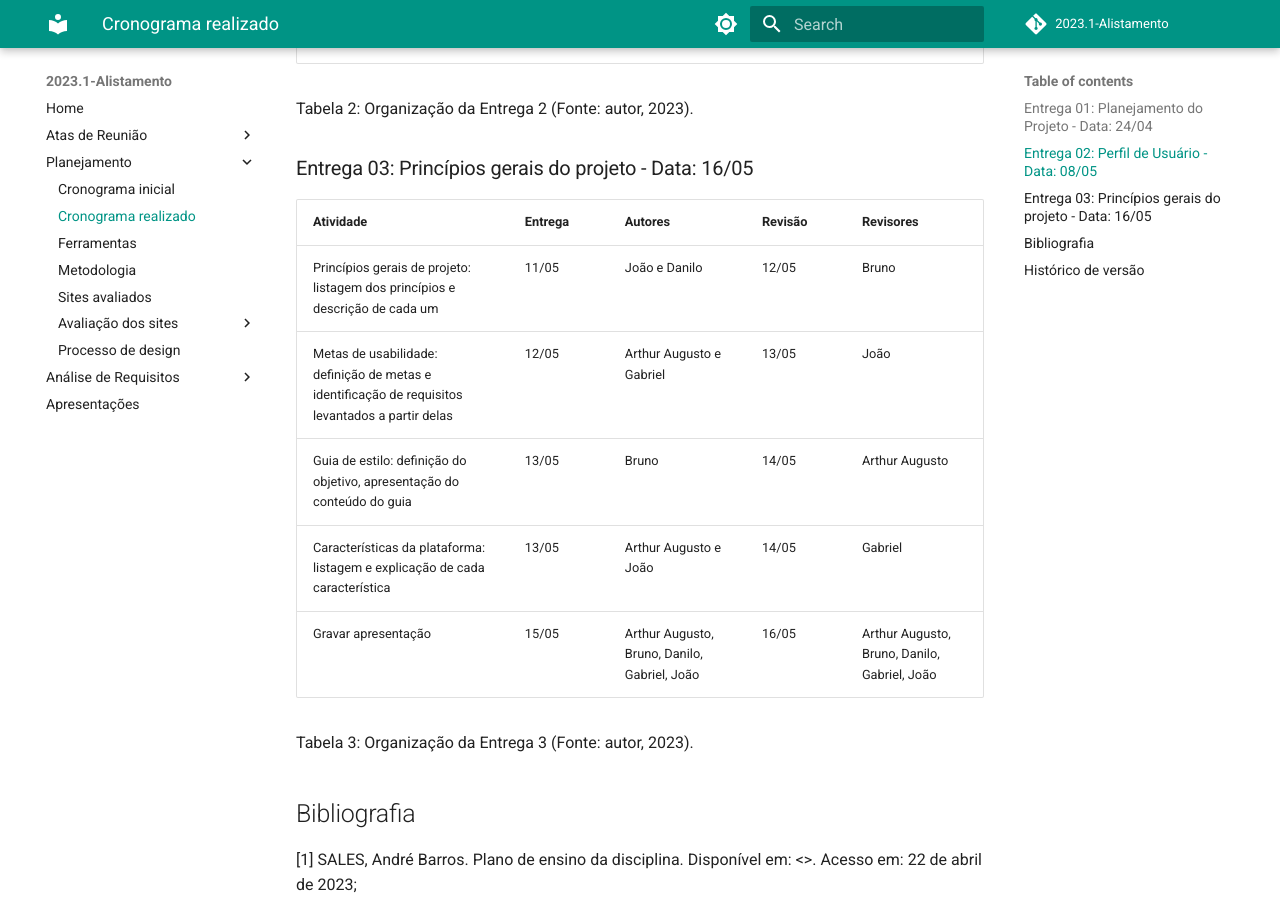
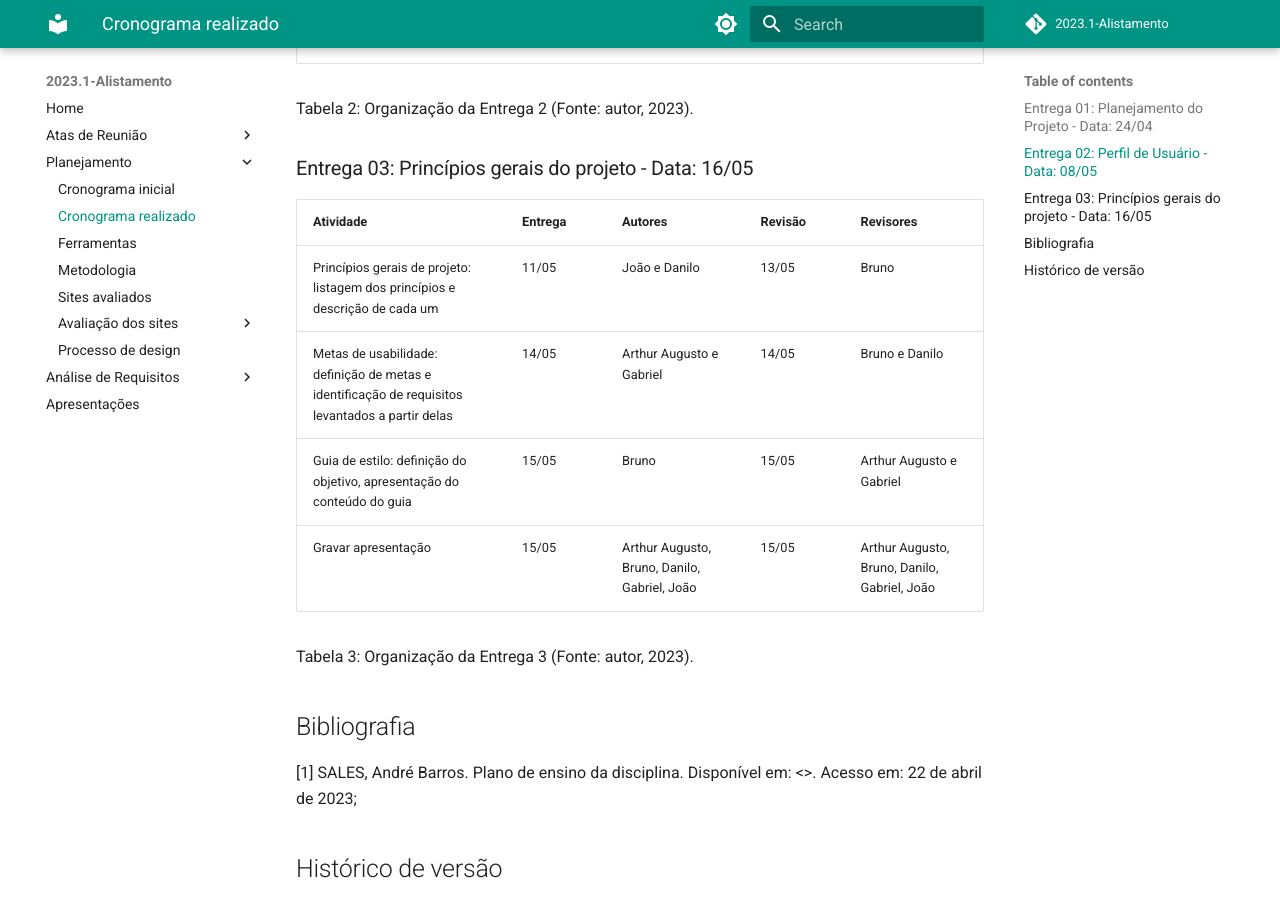
Before and after one commit to Interacao-Humano-Computador/2023.1-Alistamento, an MkDocs documentation site: the page built from docs/planejamento/cronograma_real.md, in a window 1280 px wide and 900 px high, scrolled down 1289 px. Built offline with MkDocs 1.6.1 and Material for MkDocs 9.7.7, drawn with Linux system fonts in a browser that asks for light colours; comment, search, counter and statistics services are not loaded.

Commit message:
Consertando as datas do cronograma realizado etapa 3

```diff
--- a/docs/planejamento/cronograma_real.md
+++ b/docs/planejamento/cronograma_real.md
@@ -33,11 +33,10 @@ Tabela 2: Organização da Entrega 2 (Fonte: autor, 2023).
 ### Entrega 03: Princípios gerais do projeto - Data: 16/05
 | Atividade | Entrega | Autores | Revisão | Revisores |
 |---|---|---|---|---|
-| Princípios gerais de projeto: listagem dos princípios e descrição de cada um | 11/05 | João e Danilo | 12/05 | Bruno |
-| Metas de usabilidade: definição de metas e identificação de requisitos levantados a partir delas | 12/05 | Arthur Augusto e Gabriel | 13/05 | João |
-| Guia de estilo: definição do objetivo, apresentação do conteúdo do guia | 13/05 | Bruno | 14/05 | Arthur Augusto |
-| Características da plataforma: listagem e explicação de cada característica | 13/05 | Arthur Augusto e João | 14/05 | Gabriel |
-| Gravar apresentação | 15/05 | Arthur Augusto, Bruno, Danilo, Gabriel, João | 16/05 | Arthur Augusto, Bruno, Danilo, Gabriel, João |
+| Princípios gerais de projeto: listagem dos princípios e descrição de cada um | 11/05 | João e Danilo | 13/05 | Bruno |
+| Metas de usabilidade: definição de metas e identificação de requisitos levantados a partir delas | 14/05 | Arthur Augusto e Gabriel | 14/05 | Bruno e Danilo |
+| Guia de estilo: definição do objetivo, apresentação do conteúdo do guia | 15/05 | Bruno | 15/05 | Arthur Augusto e Gabriel |
+| Gravar apresentação | 15/05 | Arthur Augusto, Bruno, Danilo, Gabriel, João | 15/05 | Arthur Augusto, Bruno, Danilo, Gabriel, João |
 
 Tabela 3: Organização da Entrega 3 (Fonte: autor, 2023).
 
```
